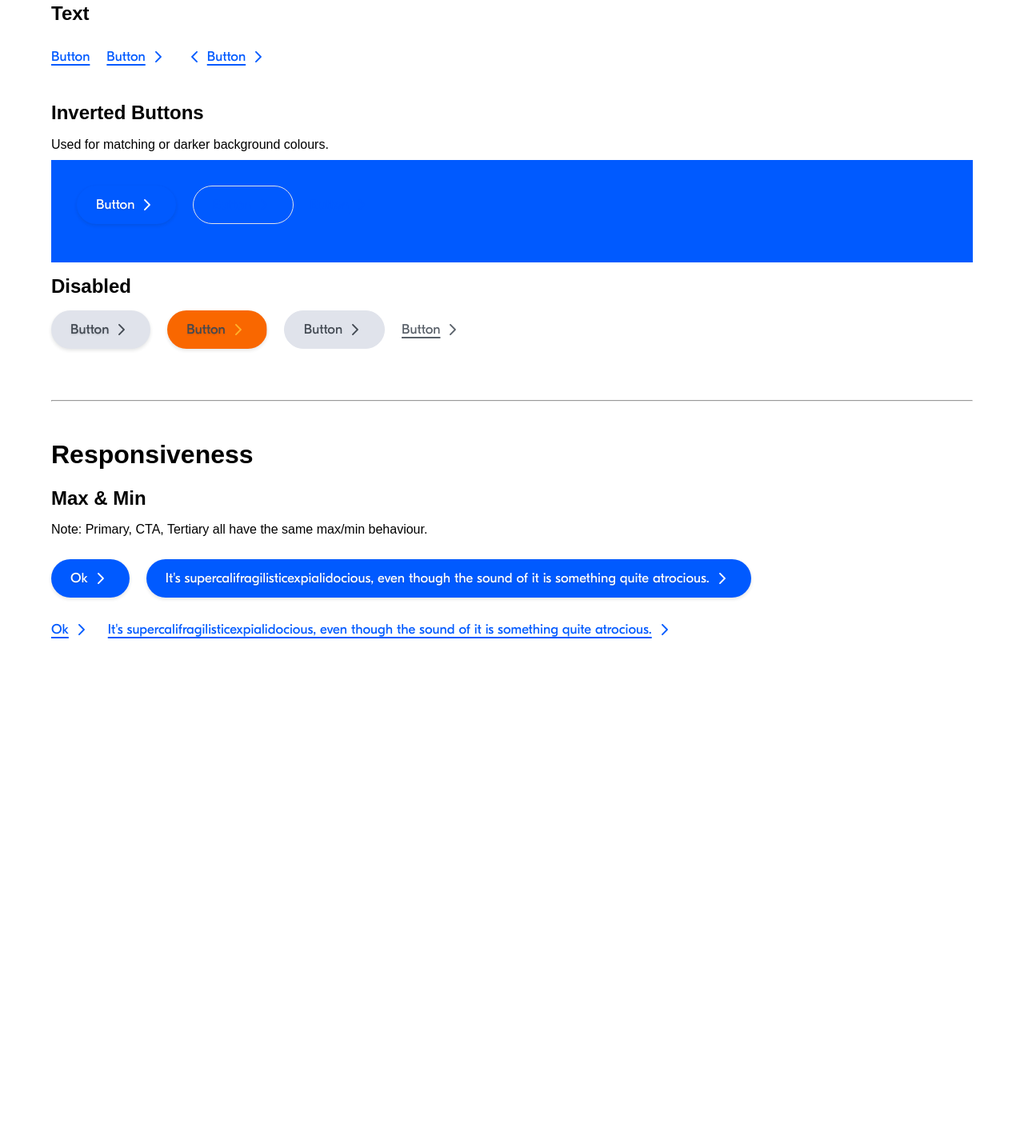
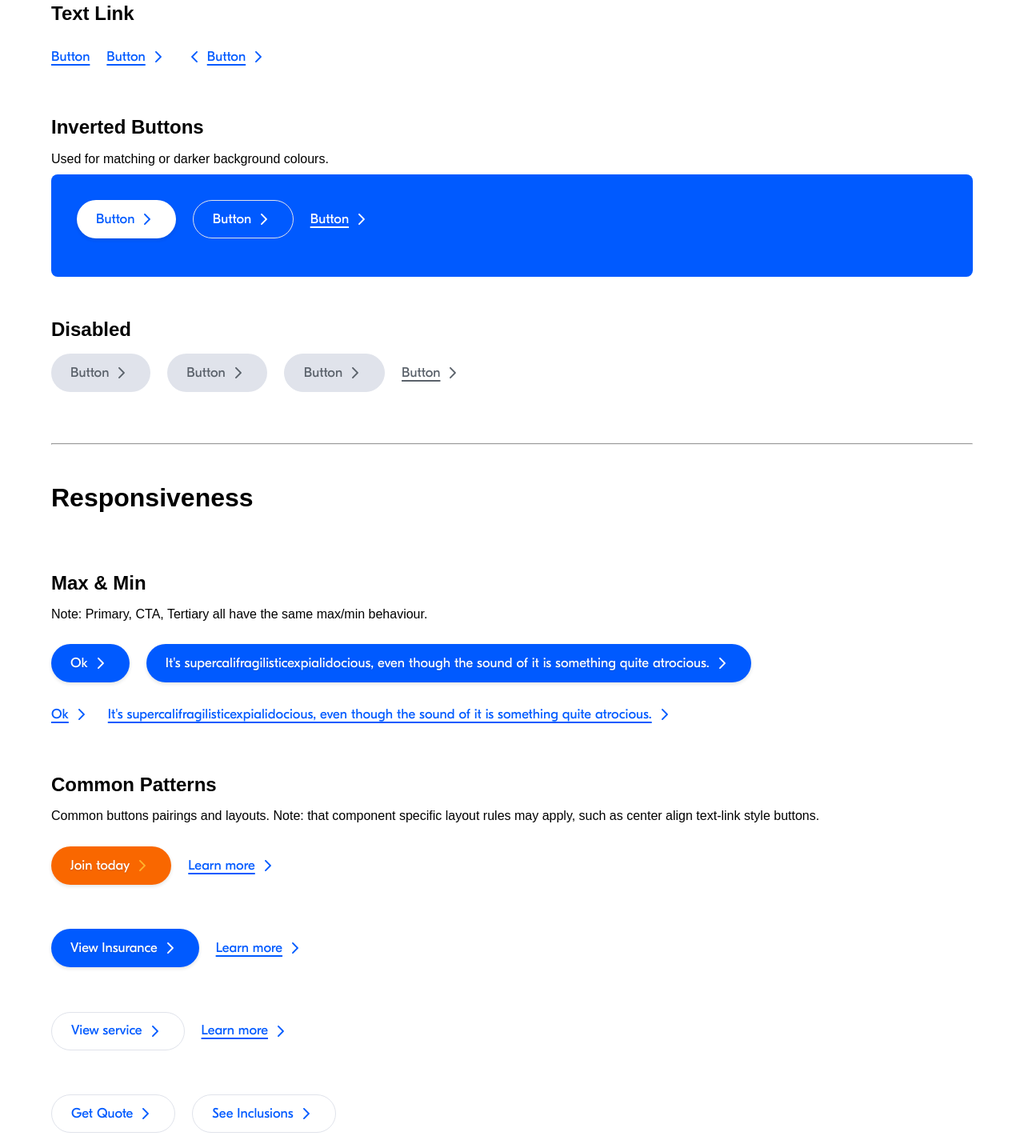
Before and after one commit to dc-engineering/nrma-design, a plain HTML site: page buttons.html in a window 1280 px wide. Shown: the part 525-1945 px from the top of the page at 80% size. Before the commit the page ends 1416 px from the top, so only its background shows below. Drawn offline with Linux system fonts and the light colour scheme; files whose address does not match are found by name.

Commit message:
Update buttons.html

```diff
--- a/buttons.html
+++ b/buttons.html
@@ -20,6 +20,7 @@
 body
 {
   margin: 5%;
+  min-height: 166vh;
 }
 
 h1, h2, h3, h4, p
@@ -67,14 +68,25 @@ button[class*="btn-"] svg
 
 button[class*="primary"]:disabled,
 button[class*="cta"]:disabled,
-button[class*="tertiary"]:disabled
+button[class*="tertiary"]:disabled,
+button[class*="primary"]:disabled:hover,
+button[class*="cta"]:disabled:hover,
+button[class*="tertiary"]:disabled:hover
 {
-  background-color: var(--my-neutral-100);
-  color: var(--my-neutral-700);
-  cursor: not-allowed;
+  background: var(--my-neutral-100);
+  color: var(--my-neutral-600);
+  cursor: not-allowed !important;
+  text-shadow: none;
+  box-shadow: none;
 }
 
-button[class*="text-link"]:disabled
+button:disabled svg
+{
+  fill: currentColor !important;
+}
+
+button[class*="text-link"]:disabled,
+button[class*="text-link"]:disabled:hover
 {
   color: var(--my-neutral-600);
 }
@@ -98,6 +110,24 @@ button[class*="primary"]
     button[class*="primary"]:focus-within
     {
       outline-color: var(--my-mid-blue);
+    }
+
+button[class*="primary-inverted"]
+{
+  background: var(--my-white);
+  color: var(--my-mid-blue);
+  text-shadow: none;
+}
+
+    button[class*="primary-inverted"]:hover
+    {
+      background: var(--my-white);
+      color: var(--my-dark-blue);
+    }
+
+    button[class*="primary-inverted"]:hover svg
+    {
+      fill: var(--my-light-blue);
     }
 
 
@@ -131,8 +161,6 @@ button[class*="cta"]:focus-within
     }
 
 
-
-
 button[class*="tertiary"]
 {
   background-color: transparent;
@@ -155,6 +183,16 @@ button[class*="tertiary"]:focus-within
     }
 
 
+button[class*="tertiary-inverted"]
+{
+  color: var(--my-white);
+}
+
+    button[class*="tertiary-inverted"]:hover
+    {
+      color: var(--my-white);
+      border-color: var(--my-light-blue);
+    }
 
 
 button[class*="text-link"]
@@ -165,9 +203,9 @@ button[class*="text-link"]
   border-radius: var(--my-size-1);
   outline-offest: var(--my-size-0-5);
   text-decoration: underline;
+  text-decoration-color: currentColor;
   text-underline-offset: 4px;
   text-decoration-thickness: 2px;
-
 }
 
     button[class*="text-link"]:hover
@@ -184,6 +222,30 @@ button[class*="text-link"]:focus-within
       border-color: transparent;
     }
 
+
+button[class*="text-link-inverted"]
+{
+  color: var(--my-white);
+}
+
+    button[class*="text-link-inverted"]:hover
+    {
+      color: var(--my-turquoise);
+      text-decoration-color: currentColor;
+      border-color: transparent;
+    }
+
+/* Change inverted focus outline colour*/
+
+button[class*="primary-inverted"]:focus-within,
+button[class*="tertiary-inverted"]:focus-within,
+button[class*="text-link-inverted"]:focus-within
+{
+  outline-color: var(--my-white);
+}
+
+
+
 @media screen and (max-width: 640px){
   button
   {
@@ -199,6 +261,7 @@ button[class*="text-link"]:focus-within
 .example-bg
 {
   padding: var(--my-size-4);
+  border-radius: var(--my-size-1);
 }
 
 
@@ -251,7 +314,7 @@ button[class*="text-link"]:focus-within
   <svg viewBox="0 0 24 24"><path d="M8.27465 5.27371C8.6396 4.90876 9.22798 4.90876 9.59293 5.27371L15.7821 11.4629C16.0726 11.7534 16.0726 12.2226 15.7821 12.5131L9.59293 18.7023C9.22798 19.0673 8.6396 19.0673 8.27465 18.7023C7.9097 18.3374 7.9097 17.749 8.27465 17.384L13.6669 11.9843L8.2672 6.58454C7.9097 6.22704 7.9097 5.63121 8.27465 5.27371Z"/></svg>
 </button>
 
-<h2>Text</h2>
+<h2>Text Link</h2>
 
 <button contenteditable class="btn-text-link">Button</button>
 
@@ -266,7 +329,7 @@ button[class*="text-link"]:focus-within
 </button>
 
 
-
+<br><br>
 <h2>Inverted Buttons</h2>
 <p>Used for matching or darker background colours.</p>
 
@@ -287,7 +350,7 @@ button[class*="text-link"]:focus-within
 </div>
 
 
-
+<br><br>
 <h2>Disabled</h2>
 
 <button contenteditable class="btn-primary" disabled>Button
@@ -312,6 +375,7 @@ button[class*="text-link"]:focus-within
 
 <h1>Responsiveness</h1>
 
+<br><br>
 <h2>Max & Min</h2>
 <p>Note: Primary, CTA, Tertiary all have the same max/min behaviour.<br><br></p>
 
@@ -337,6 +401,50 @@ button[class*="text-link"]:focus-within
   <svg viewBox="0 0 24 24"><path d="M8.27465 5.27371C8.6396 4.90876 9.22798 4.90876 9.59293 5.27371L15.7821 11.4629C16.0726 11.7534 16.0726 12.2226 15.7821 12.5131L9.59293 18.7023C9.22798 19.0673 8.6396 19.0673 8.27465 18.7023C7.9097 18.3374 7.9097 17.749 8.27465 17.384L13.6669 11.9843L8.2672 6.58454C7.9097 6.22704 7.9097 5.63121 8.27465 5.27371Z"/></svg>
 </button>
 
+<br><br>
+<h2>Common Patterns</h2>
+<p>Common buttons pairings and layouts. Note: that component specific layout rules may apply, such as center align text-link style buttons.</p>
+<br>
+
+<button contenteditable class="btn-cta">Join today
+  <svg viewBox="0 0 24 24"><path d="M8.27465 5.27371C8.6396 4.90876 9.22798 4.90876 9.59293 5.27371L15.7821 11.4629C16.0726 11.7534 16.0726 12.2226 15.7821 12.5131L9.59293 18.7023C9.22798 19.0673 8.6396 19.0673 8.27465 18.7023C7.9097 18.3374 7.9097 17.749 8.27465 17.384L13.6669 11.9843L8.2672 6.58454C7.9097 6.22704 7.9097 5.63121 8.27465 5.27371Z"/></svg>
+</button>
+
+<button contenteditable class="btn-text-link">Learn more
+  <svg viewBox="0 0 24 24"><path d="M8.27465 5.27371C8.6396 4.90876 9.22798 4.90876 9.59293 5.27371L15.7821 11.4629C16.0726 11.7534 16.0726 12.2226 15.7821 12.5131L9.59293 18.7023C9.22798 19.0673 8.6396 19.0673 8.27465 18.7023C7.9097 18.3374 7.9097 17.749 8.27465 17.384L13.6669 11.9843L8.2672 6.58454C7.9097 6.22704 7.9097 5.63121 8.27465 5.27371Z"/></svg>
+</button>
+
+<div><p><br></p></div>
+
+<button contenteditable class="btn-primary">View Insurance
+  <svg viewBox="0 0 24 24"><path d="M8.27465 5.27371C8.6396 4.90876 9.22798 4.90876 9.59293 5.27371L15.7821 11.4629C16.0726 11.7534 16.0726 12.2226 15.7821 12.5131L9.59293 18.7023C9.22798 19.0673 8.6396 19.0673 8.27465 18.7023C7.9097 18.3374 7.9097 17.749 8.27465 17.384L13.6669 11.9843L8.2672 6.58454C7.9097 6.22704 7.9097 5.63121 8.27465 5.27371Z"/></svg>
+</button>
+
+<button contenteditable class="btn-text-link">Learn more
+  <svg viewBox="0 0 24 24"><path d="M8.27465 5.27371C8.6396 4.90876 9.22798 4.90876 9.59293 5.27371L15.7821 11.4629C16.0726 11.7534 16.0726 12.2226 15.7821 12.5131L9.59293 18.7023C9.22798 19.0673 8.6396 19.0673 8.27465 18.7023C7.9097 18.3374 7.9097 17.749 8.27465 17.384L13.6669 11.9843L8.2672 6.58454C7.9097 6.22704 7.9097 5.63121 8.27465 5.27371Z"/></svg>
+</button>
+
+<div><p><br></p></div>
+
+<button contenteditable class="btn-tertiary">View service
+  <svg viewBox="0 0 24 24"><path d="M8.27465 5.27371C8.6396 4.90876 9.22798 4.90876 9.59293 5.27371L15.7821 11.4629C16.0726 11.7534 16.0726 12.2226 15.7821 12.5131L9.59293 18.7023C9.22798 19.0673 8.6396 19.0673 8.27465 18.7023C7.9097 18.3374 7.9097 17.749 8.27465 17.384L13.6669 11.9843L8.2672 6.58454C7.9097 6.22704 7.9097 5.63121 8.27465 5.27371Z"/></svg>
+</button>
+
+<button contenteditable class="btn-text-link">Learn more
+  <svg viewBox="0 0 24 24"><path d="M8.27465 5.27371C8.6396 4.90876 9.22798 4.90876 9.59293 5.27371L15.7821 11.4629C16.0726 11.7534 16.0726 12.2226 15.7821 12.5131L9.59293 18.7023C9.22798 19.0673 8.6396 19.0673 8.27465 18.7023C7.9097 18.3374 7.9097 17.749 8.27465 17.384L13.6669 11.9843L8.2672 6.58454C7.9097 6.22704 7.9097 5.63121 8.27465 5.27371Z"/></svg>
+</button>
+
+
+<div><p><br></p></div>
+
+<button contenteditable class="btn-tertiary">Get Quote
+  <svg viewBox="0 0 24 24"><path d="M8.27465 5.27371C8.6396 4.90876 9.22798 4.90876 9.59293 5.27371L15.7821 11.4629C16.0726 11.7534 16.0726 12.2226 15.7821 12.5131L9.59293 18.7023C9.22798 19.0673 8.6396 19.0673 8.27465 18.7023C7.9097 18.3374 7.9097 17.749 8.27465 17.384L13.6669 11.9843L8.2672 6.58454C7.9097 6.22704 7.9097 5.63121 8.27465 5.27371Z"/></svg>
+</button>
+
+<button contenteditable class="btn-tertiary">See Inclusions
+  <svg viewBox="0 0 24 24"><path d="M8.27465 5.27371C8.6396 4.90876 9.22798 4.90876 9.59293 5.27371L15.7821 11.4629C16.0726 11.7534 16.0726 12.2226 15.7821 12.5131L9.59293 18.7023C9.22798 19.0673 8.6396 19.0673 8.27465 18.7023C7.9097 18.3374 7.9097 17.749 8.27465 17.384L13.6669 11.9843L8.2672 6.58454C7.9097 6.22704 7.9097 5.63121 8.27465 5.27371Z"/></svg>
+</button>
+
 
 </body>
 </html>
```
Lines whose indentation alone changed are shown as unchanged.
